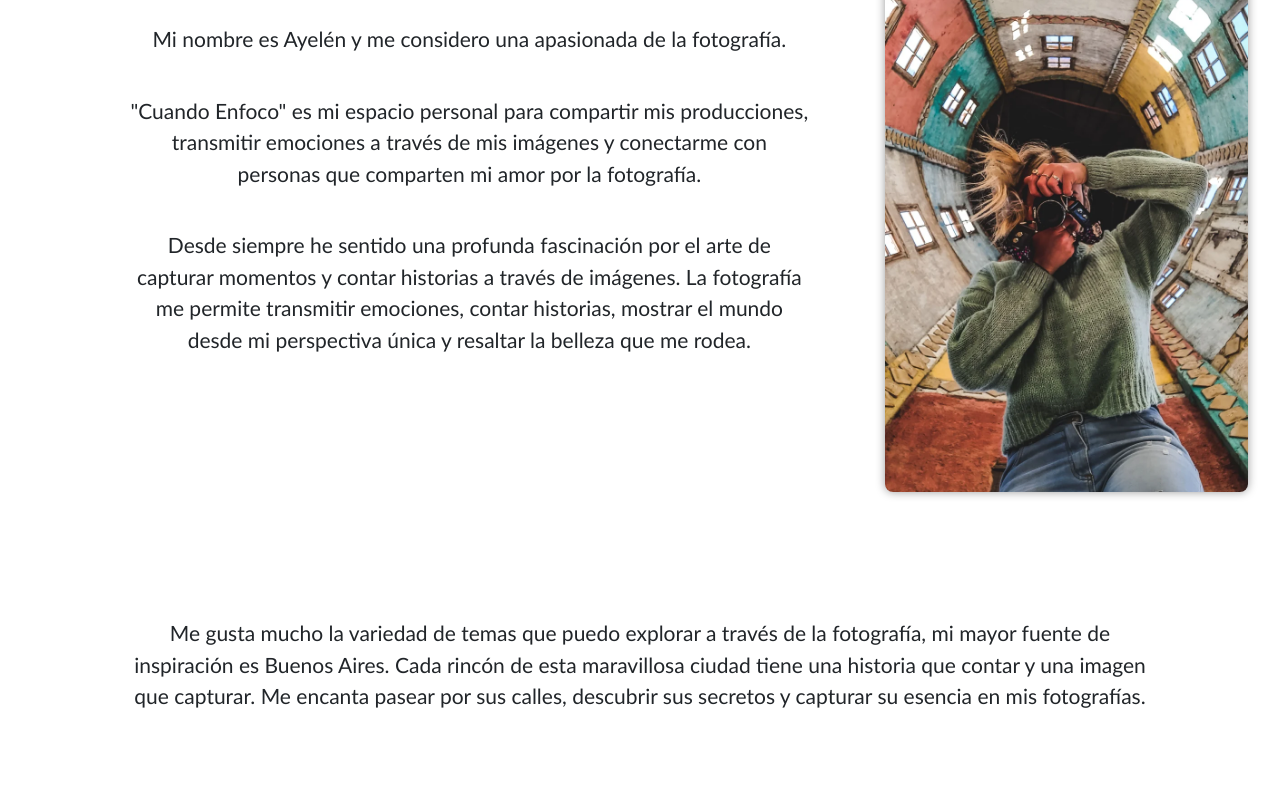
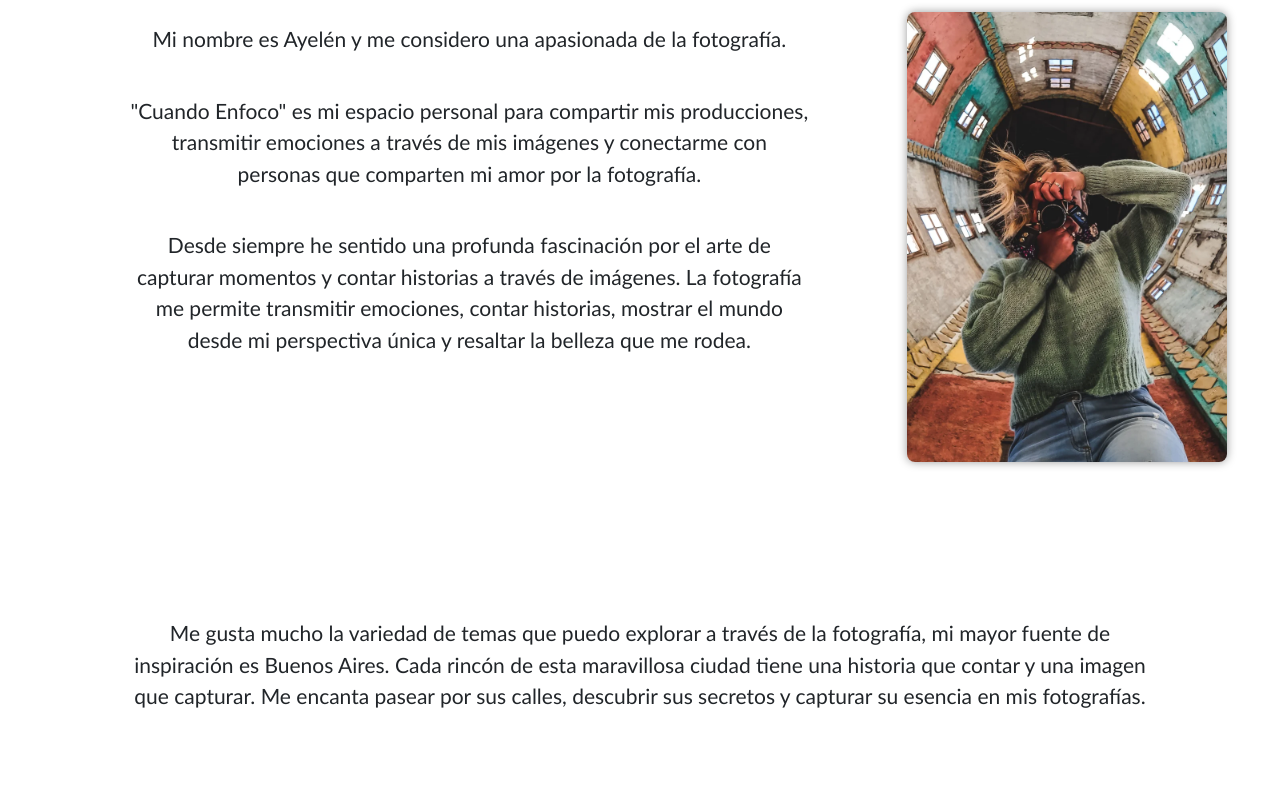
Before and after one commit to VictoriaForcherio/Entregafinal-Forcherio, a website: page index.html in a window 1280 px wide. Shown: the part 248-1038 px from the top of the page. Drawn offline with nearby package versions, Linux system fonts and the light colour scheme; a web font is replaced by a local one.

Commit message:
actualizado

```diff
--- a/scss/_footer.scss
+++ b/scss/_footer.scss
@@ -87,9 +87,8 @@ form {
     border-radius: 10px;
     display: flex;
     justify-content: center;
-    background-color: $color-estilo;
     border: 1px solid green;
-    background-image: linear-gradient(#2ECC71,rgb(46, 134, 81) );
+    background-image: linear-gradient(#2ECC71, rgb(46, 134, 81));
     box-shadow: 0 0 10px rgb(105, 137, 126);
     &:hover{
         background-image: linear-gradient(to left, #24a259,rgb(38, 109, 66) );
--- a/scss/_main.scss
+++ b/scss/_main.scss
@@ -5,18 +5,15 @@
     grid-area: foto;
 }
 
-.fotoPrincipal{
-    @include flex(flex, center, center);
-    img {
-        width: 85%;
-        margin-top: 100px;
-        border-radius: 8px;
-        box-shadow:0 0 10px rgb(154, 154, 154);
-        transition: width 2s, height 2s;
-        &:hover{
-            cursor: pointer;
-            width:90%
-        }
+#imagen1{
+    display: flex;
+    justify-content: flex-start;
+    align-items: flex-start;
+    width: 75%;
+    transition: width 2s, height 2s;
+    &:hover{
+        cursor: pointer;
+        width:80%
     }
 }
 
--- a/scss/_movil.scss
+++ b/scss/_movil.scss
@@ -1,12 +1,14 @@
 /*MOVIL*/
-@media (max-width: 576px){
+@media (min-width: 320px) and (max-width: 576px){
 
     /*HEADER*/
 
     /*menú hamburguesa*/
-
     .navbar-header{
         display: flex;
+        width: 100%;
+        margin-right: 50px;
+
     }
 
     .navbar-toggler {
@@ -17,7 +19,7 @@
         border-radius: 5px;
         padding: 5px 10px;
         margin-top: 20px;
-        margin-left: 500px;
+        margin-left: 550px;
         width: 50px;
         height: 50px;
     }
@@ -25,6 +27,7 @@
     #logo{
         height: 100px ;
         width: 100px;
+        margin-left: 70px;
     }
 
     .logo1 {
--- a/scss/_tablet.scss
+++ b/scss/_tablet.scss
@@ -1,5 +1,5 @@
 /*TABLET*/
-@media (min-width:576px) and (max-width:1023px){
+@media (min-width:577px) and (max-width:1023px){
 
 /*HEADER*/
     header{
```
Also changed, not shown: css/style.css, 1 other file.
